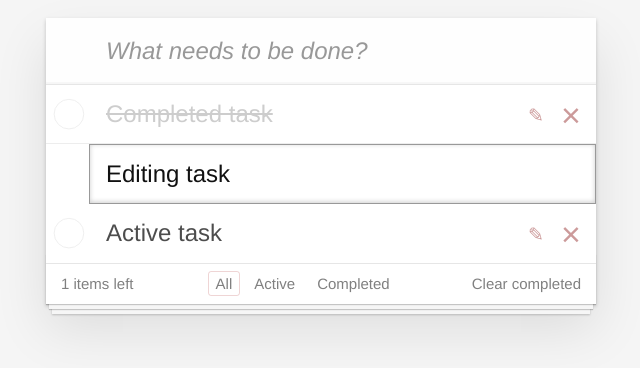
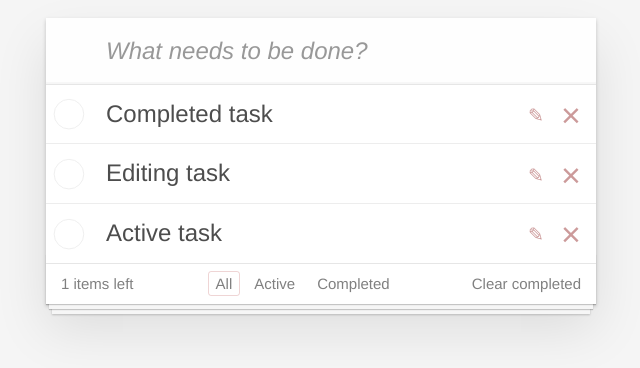
Before and after one commit to kubalib/React, a React app: page / in a window 1280 px wide. Shown: the part 112-480 px from the top of the page, without its empty margins (319-959 px from the left). Built offline with nearby package versions, Linux system fonts and the light colour scheme.

Commit message:
Initial commit for new projects

```diff
--- a/package.json
+++ b/package.json
@@ -6,6 +6,7 @@
     "@testing-library/jest-dom": "^5.17.0",
     "@testing-library/react": "^13.4.0",
     "@testing-library/user-event": "^13.5.0",
+    "classnames": "^2.5.1",
     "react": "^18.3.1",
     "react-dom": "^18.3.1",
     "react-scripts": "5.0.1",
--- /dev/null
+++ b/src/components/App/app.js
@@ -0,0 +1,35 @@
+import React, {useState} from "react";
+
+
+import NewTaskForm from '../NewTaskForm';
+import TaskList from "../TaskList";
+import Footer from "../Footer";
+
+const App = () => {
+
+   const [todos, setTodos] = useState([
+      {label: 'Completed task', id: 1},
+      {label: 'Editing task', id: 2},
+      {label: 'Active task', id: 3},
+   ]);
+
+   const deleteTask = (id) => {
+      const newTodos = todos.filter((el) => el.id !== id);
+      setTodos(newTodos);
+   };
+
+   return (
+      <section className="todoapp">
+         <header className="header">
+            <h1>todos</h1>
+            <NewTaskForm />
+         </header>
+         <section className="main">
+            <TaskList todos={todos} onDeleted={deleteTask} />
+            <Footer />
+         </section>
+      </section>
+   );
+};
+
+export default App;
--- a/src/components/footer/footer.js
+++ b/src/components/Footer/footer.js
@@ -1,5 +1,5 @@
 import React from "react";
-import TasksFilter from "../tasks-filter";
+import TasksFilter from "../TasksFilter";
 
 const Footer = () => {
    return (
--- /dev/null
+++ b/src/components/Task/task.js
@@ -0,0 +1,34 @@
+import React, {useState} from "react";
+import classNames from "classnames";
+
+const Task = ({id, label, onDeleted}) => {
+
+  const [stateCompleted, setCompleted] = useState(false);
+  const [stateEditing, setEditing] = useState(false);
+
+  const onCompletedClick = () => {
+    setCompleted( (prevState) => !prevState );
+  };
+
+
+  const liClass = classNames( {
+    completed: stateCompleted,
+    editing: stateEditing
+  });
+
+  return (
+   <>
+    <div className="view" >
+      <input id={`toggle-${id}`}  className="toggle" type="checkbox"  />
+      <label className={liClass} htmlFor={`toggle-${id}`} onClick={onCompletedClick} >
+         <span className="description">{label}</span>
+      </label>
+      <button className="icon icon-edit" ></button>
+      <button className="icon icon-destroy" onClick={onDeleted}></button>
+    </div>
+    {stateEditing && <input className="edit" type="text" defaultValue={label}  /> }
+    </>
+  );
+};
+
+export default Task;
--- /dev/null
+++ b/src/components/TaskList/task-list.js
@@ -0,0 +1,23 @@
+import React from "react";
+
+import Task from "../Task";
+
+const TaskList = ({ todos, onDeleted }) => {
+
+  const elements = todos.map((item) => {
+    const { id, label } = item;
+
+    return (
+      <li key={id}>
+        <Task id={id} label={label} onDeleted={() => onDeleted(id)} />
+      </li>
+    );
+  });
+
+  return (
+    <ul className="todo-list">{elements}</ul>
+
+  );
+};
+
+export default TaskList;
--- a/src/components/app/app.js
+++ /dev/null
@@ -1,30 +0,0 @@
-import React from "react";
-
-
-import NewTaskForm from '../new-task-form';
-import TaskList from "../task-list";
-import Footer from "../footer";
-
-const App = () => {
-
-   const todos = [
-      {label: 'Completed task', completed: true, editing: false, id: 1},
-      {label: 'Editing task', completed: false, editing: true, id: 2},
-      {label: 'Active task', completed: false, editing: false, id: 3},
-   ];
-
-   return (
-      <section className="todoapp">
-         <header className="header">
-            <h1>todos</h1>
-            <NewTaskForm />
-         </header>
-         <section className="main">
-            <TaskList todos={todos} />
-            <Footer />
-         </section>
-      </section>
-   );
-};
-
-export default App;
--- a/src/components/task-list/task-list.js
+++ /dev/null
@@ -1,33 +0,0 @@
-import React from "react";
-import Task from "../task";
-
-const TaskList = ( {todos} ) => {
-
-   const elements = todos.map((el) => {
-      console.log(el);
-      const liClass = `${el.completed ? "completed" : ""} ${el.editing ? "editing" : ""}`;
-
-      return (
-        <li key={el.id} className={liClass}>
-          <div className="view">
-            <input className="toggle" type="checkbox" />
-            <label>
-              <Task label={el.label} />
-            </label>
-            <button className="icon icon-edit"></button>
-            <button className="icon icon-destroy"></button>
-          </div>
-          {el.editing ? <input className="edit" type="text" value={el.label} /> : null}
-        </li>
-      );
-   });
-
-
-   return (
-      <ul className="todo-list">
-         {elements}
-      </ul>
-   );
-};
-
-export default TaskList;
--- a/src/components/task/task.js
+++ /dev/null
@@ -1,9 +0,0 @@
-import React from "react";
-
-const Task = ({label}) => {
-   return (
-      <span className="description">{label}</span>
-   )
-}
-
-export default Task;
--- a/src/index.css
+++ b/src/index.css
@@ -168,7 +168,7 @@ body {
 	padding: 0;
 }
 
-.todo-list li.editing .edit {
+.todo-list li .view .editing .edit {
 	display: block;
 	width: calc(100% - 43px);
 	padding: 12px 16px;
@@ -233,7 +233,7 @@ body {
 	color: #4d4d4d;
 }
 
-.todo-list li.completed label .description {
+.todo-list li .completed .description {
 	color: #cdcdcd;
 	text-decoration: line-through;
 }
--- a/src/index.js
+++ b/src/index.js
@@ -3,6 +3,6 @@ import ReactDOM from 'react-dom';
 
 import './index.css';
 
-import App from "./components/app";
+import App from "./components/App";
 
 ReactDOM.render(<App />, document.getElementById('root'));
```
Also changed, not shown: src/components/App/index.js (renamed from src/components/app/index.js), src/components/Footer/index.js (renamed from src/components/footer/index.js), src/components/NewTaskForm/index.js (renamed from src/components/new-task-form/index.js), src/components/NewTaskForm/new-task-form.js (renamed from src/components/new-task-form/new-task-form.js), src/components/Task/index.js (renamed from src/components/task/index.js), src/components/TaskList/index.js (renamed from src/components/task-list/index.js), src/components/TasksFilter/index.js (renamed from src/components/tasks-filter/index.js), src/components/TasksFilter/tasks-filter.js (renamed from src/components/tasks-filter/tasks-filter.js), 1 other file.
